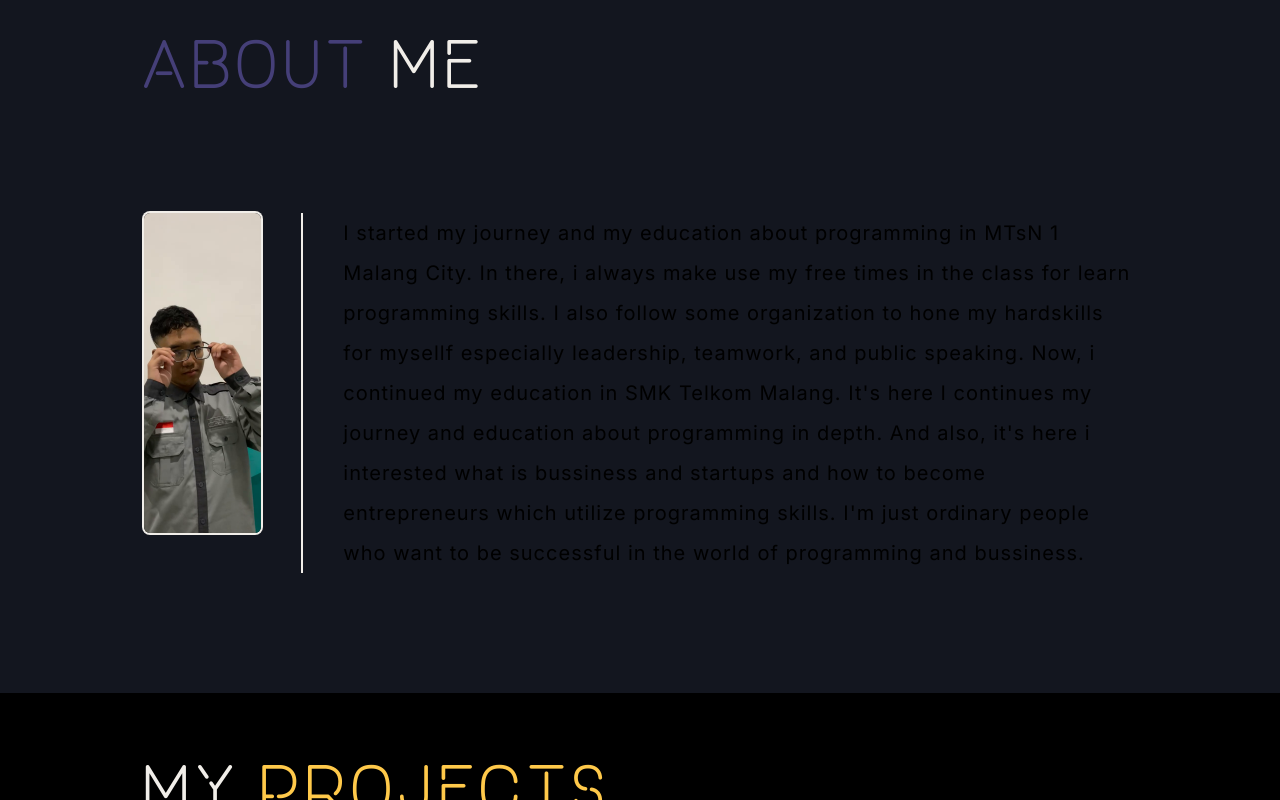
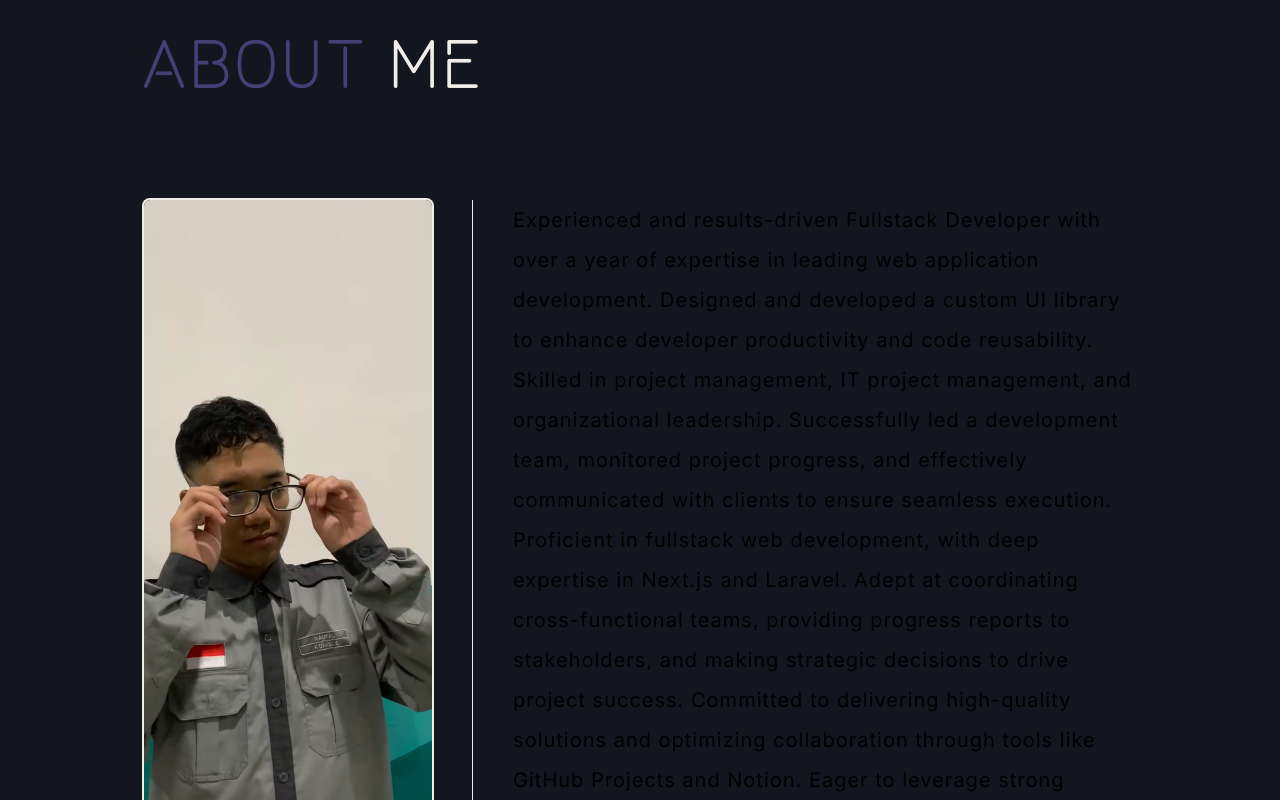
Before and after one commit to naufalnrsmitter20/new-my-personal-profile, a Next.js app: page / in a window 1280 px wide. Shown: the part 880-1680 px from the top of the page. Built offline with nearby package versions, Linux system fonts and the light colour scheme.

Commit message:
feat: update AboutMe component with professional summary and improved layout

```diff
--- a/app/components/AboutMe.tsx
+++ b/app/components/AboutMe.tsx
@@ -10,16 +10,17 @@ export default function AboutMe() {
         <h1 data-aos="fade-left" data-aos-offset="100" data-aos-duration="600" className="uppercase font-one-day font-normal text-[40px] md:text-[48px] lg:text-[56px] xl:text-[64px] tracking-widest text-tertiary-dark">
           ABOUT <span className="text-white">ME</span>
         </h1>
-        <div className="mt-[93px] lg:flex lg:justify-between gap-x-10 pb-20">
-          <div className="w-full flex ">
-            <Image data-aos="fade-right" data-aos-duration="1000" className="lg:mx-0 object-cover ring-2 content-center ring-white rounded-md size-80" src={myProfile} alt="Profiles" />
+        <div className=" lg:flex lg:justify-between gap-x-10 py-20">
+          <div className="w-full">
+            <Image data-aos="fade-right" data-aos-duration="1000" className="lg:mx-0 object-cover ring-2 ring-white rounded-md h-full w-72 max-w-lg" src={myProfile} alt="Profiles" />
           </div>
           <div data-aos="fade-right" data-aos-duration="1000" data-aos-delay="100" className="bg-white w-4 h-auto content-center"></div>
           {/* <AccordionsMe /> */}
           <p data-aos="fade-right" data-aos-duration="1000" data-aos-delay="200" className="xl:text-[20px] lg:text-[19px] md:text-[18px] sm:text-[17px] text-[16px] leading-loose tracking-wider mt-6 lg:mt-0 content-center">
-            I started my journey and my education about programming in MTsN 1 Malang City. In there, i always make use my free times in the class for learn programming skills. I also follow some organization to hone my hardskills for
-            mysellf especially leadership, teamwork, and public speaking. Now, i continued my education in SMK Telkom Malang. It{"'"}s here I continues my journey and education about programming in depth. And also, it{"'"}s here i
-            interested what is bussiness and startups and how to become entrepreneurs which utilize programming skills. I{"'"}m just ordinary people who want to be successful in the world of programming and bussiness.
+            Experienced and results-driven Fullstack Developer with over a year of expertise in leading web application development. Designed and developed a custom UI library to enhance developer productivity and code reusability. Skilled
+            in project management, IT project management, and organizational leadership. Successfully led a development team, monitored project progress, and effectively communicated with clients to ensure seamless execution. Proficient in
+            fullstack web development, with deep expertise in Next.js and Laravel. Adept at coordinating cross-functional teams, providing progress reports to stakeholders, and making strategic decisions to drive project success. Committed
+            to delivering high-quality solutions and optimizing collaboration through tools like GitHub Projects and Notion. Eager to leverage strong leadership and technical skills to excel as an IT Project Manager.
           </p>
         </div>
       </main>
```
